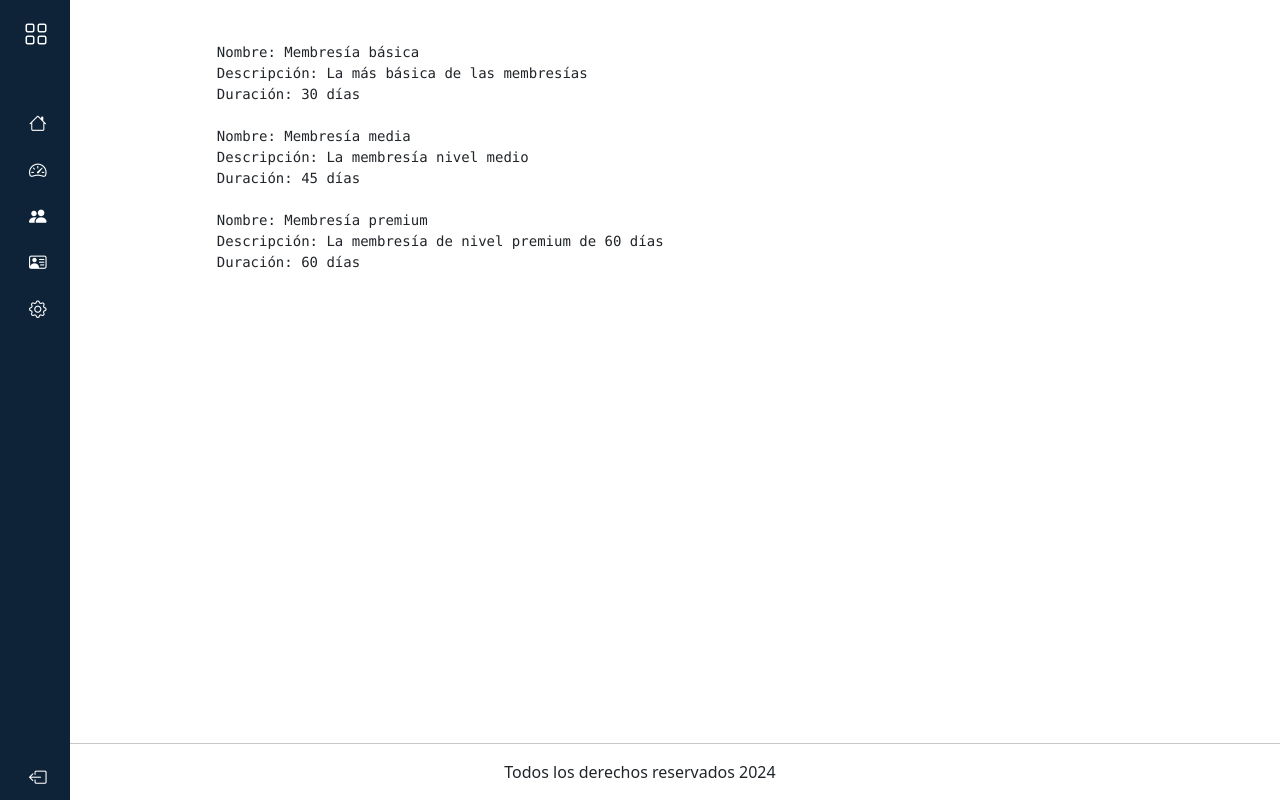
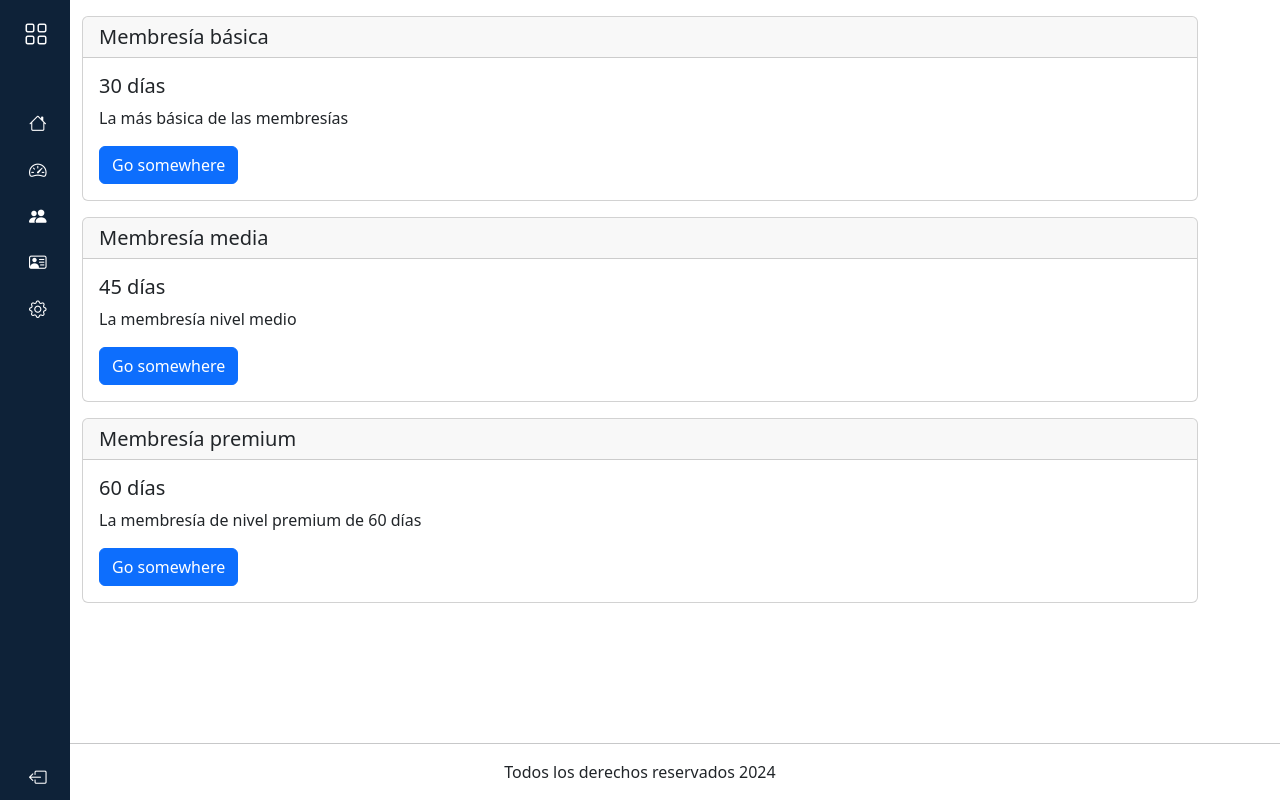
Before and after one commit to danieljpay/gymbro_front, an Angular app: page /memberships in a window 1280 px wide. Built offline with nearby package versions, Linux system fonts and the light colour scheme.

Commit message:
membership card component added

```diff
--- /dev/null
+++ b/src/app/components/membership-card/membership-card.component.html
@@ -0,0 +1,10 @@
+@for(membership of memberships; track membership.id) {
+    <div class="card mt-3">
+      <h5 class="card-header">{{ membership.name }}</h5>
+      <div class="card-body">
+        <h5 class="card-title">{{ membership.duration }}</h5>
+        <p class="card-text">{{ membership.description }}</p>
+        <a href="#" class="btn btn-primary">Go somewhere</a>
+      </div>
+    </div>
+}
--- a/src/app/pages/memberships/memberships.component.html
+++ b/src/app/pages/memberships/memberships.component.html
@@ -1,11 +1,3 @@
 <div class="container">
-    <pre>
-        <code>
-            @for(membership of MEMBERSHIPS; track membership.id) {
-                <label for="">Nombre: {{ membership.name }}</label>
-                <label for="">Descripción: {{ membership.description }}</label>
-                <label for="">Duración: {{ membership.duration }}</label>
-            }
-        </code>
-    </pre>
+    <app-membership-card [memberships]="MEMBERSHIPS"></app-membership-card>
 </div>
--- a/src/app/pages/memberships/memberships.component.ts
+++ b/src/app/pages/memberships/memberships.component.ts
@@ -3,11 +3,12 @@ import { Component } from '@angular/core';
 
 import { Membership } from '../../models/membership.model';
 import { MembershipsService } from '../../services/memberships.service';
+import { MembershipCardComponent } from '../../components/membership-card/membership-card.component';
 
 @Component({
   selector: 'app-memberships',
   standalone: true,
-  imports: [CommonModule],
+  imports: [CommonModule, MembershipCardComponent],
   templateUrl: './memberships.component.html',
   styleUrl: './memberships.component.scss'
 })
```
Also changed, not shown: src/app/components/membership-card/membership-card.component.ts (added, +14 -0 lines), src/app/components/membership-card/membership-card.component.scss (added), 1 other file (tests, documents, lock files or other folders).
